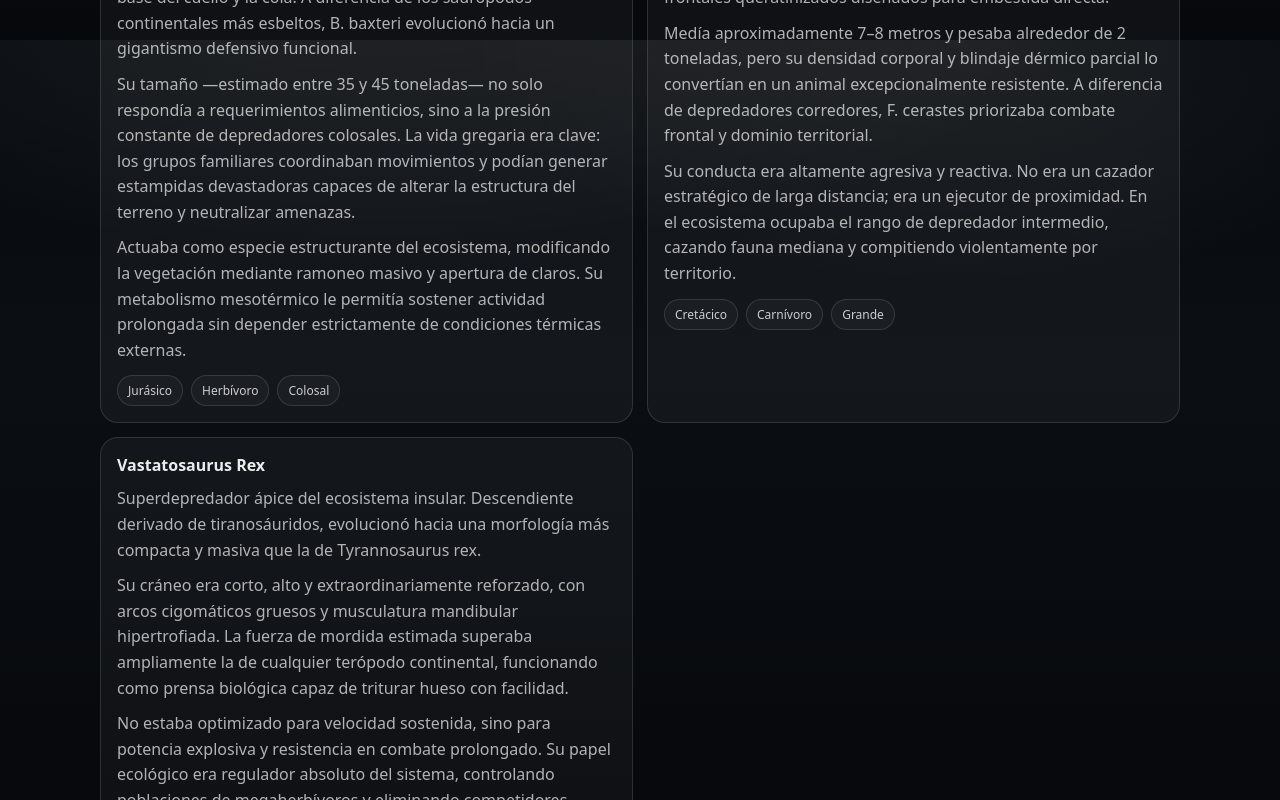
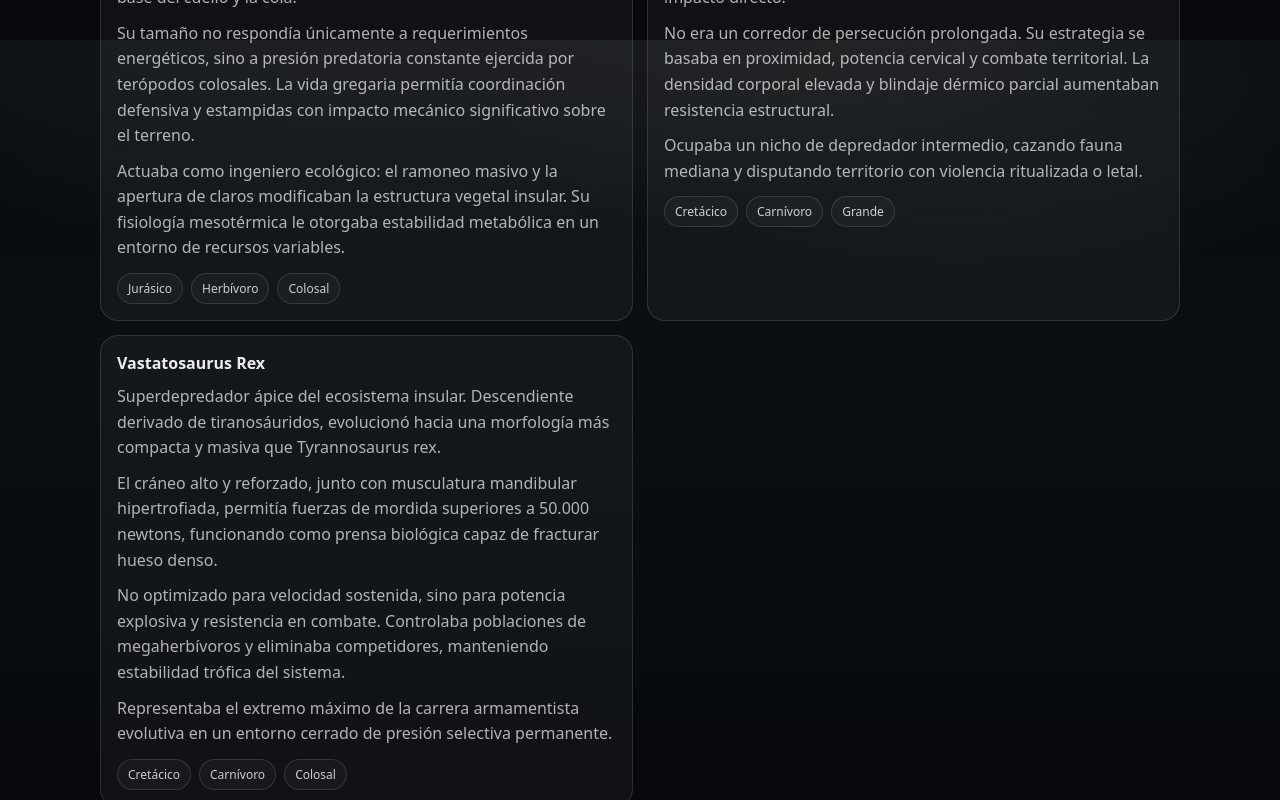
Before and after one commit to lu-developer476/Dinosauria, a React (Vite) app: page / in a window 1280 px wide. Shown: the part 2360-3160 px from the top of the page. Built offline with nearby package versions, Linux system fonts and the light colour scheme.

Commit message:
dinos.ts

```diff
--- a/src/data/dinos.ts
+++ b/src/data/dinos.ts
@@ -7,36 +7,62 @@ export const dinos: DinoCard[] = [
     era: "Jurásico",
     diet: "Herbívoro",
     size: "Colosal",
-    description: `Megaherbívoro insular derivado de diplodócidos jurásicos. Presentaba una estructura corporal extraordinariamente robusta, con vértebras cervicales reforzadas y musculatura densa en la base del cuello y la cola. A diferencia de los saurópodos continentales más esbeltos, B. baxteri evolucionó hacia un gigantismo defensivo funcional.
 
-Su tamaño —estimado entre 35 y 45 toneladas— no solo respondía a requerimientos alimenticios, sino a la presión constante de depredadores colosales. La vida gregaria era clave: los grupos familiares coordinaban movimientos y podían generar estampidas devastadoras capaces de alterar la estructura del terreno y neutralizar amenazas.
+    mass: "35–45 toneladas",
+    length: "22–25 metros",
+    locomotion: "Cuadrúpeda graviportal",
+    thermoregulation: "Mesotérmica",
+    ecologicalRole: "Especie estructurante del ecosistema",
+    defensiveStrategy: "Gigantismo defensivo y comportamiento gregario",
 
-Actuaba como especie estructurante del ecosistema, modificando la vegetación mediante ramoneo masivo y apertura de claros. Su metabolismo mesotérmico le permitía sostener actividad prolongada sin depender estrictamente de condiciones térmicas externas.`
+    description: `Megaherbívoro insular derivado de diplodócidos jurásicos. Presentaba una estructura corporal extraordinariamente robusta, con vértebras cervicales reforzadas y musculatura densa en la base del cuello y la cola.
+
+Su tamaño no respondía únicamente a requerimientos energéticos, sino a presión predatoria constante ejercida por terópodos colosales. La vida gregaria permitía coordinación defensiva y estampidas con impacto mecánico significativo sobre el terreno.
+
+Actuaba como ingeniero ecológico: el ramoneo masivo y la apertura de claros modificaban la estructura vegetal insular. Su fisiología mesotérmica le otorgaba estabilidad metabólica en un entorno de recursos variables.`
   },
+
   {
     id: "ferrucutus-cerastes",
     name: "Ferrucutus cerastes",
     era: "Cretácico",
     diet: "Carnívoro",
     size: "Grande",
-    description: `Terópodo derivado de abelisáuridos gondwánicos, altamente modificado por evolución insular. Su rasgo más distintivo era el cráneo compacto con suturas óseas fusionadas y cuernos frontales queratinizados diseñados para embestida directa.
 
-Medía aproximadamente 7–8 metros y pesaba alrededor de 2 toneladas, pero su densidad corporal y blindaje dérmico parcial lo convertían en un animal excepcionalmente resistente. A diferencia de depredadores corredores, F. cerastes priorizaba combate frontal y dominio territorial.
+    mass: "1.8–2.2 toneladas",
+    length: "7–8 metros",
+    locomotion: "Bípeda robusta",
+    thermoregulation: "Probablemente endotérmica parcial",
+    ecologicalRole: "Depredador intermedio territorial",
+    defensiveStrategy: "Cráneo reforzado y embestida frontal",
 
-Su conducta era altamente agresiva y reactiva. No era un cazador estratégico de larga distancia; era un ejecutor de proximidad. En el ecosistema ocupaba el rango de depredador intermedio, cazando fauna mediana y compitiendo violentamente por territorio.`
+    description: `Terópodo derivado de abelisáuridos gondwánicos, modificado por evolución insular extrema. Presentaba cráneo compacto con suturas fusionadas y cuernos queratinizados diseñados para impacto directo.
+
+No era un corredor de persecución prolongada. Su estrategia se basaba en proximidad, potencia cervical y combate territorial. La densidad corporal elevada y blindaje dérmico parcial aumentaban resistencia estructural.
+
+Ocupaba un nicho de depredador intermedio, cazando fauna mediana y disputando territorio con violencia ritualizada o letal.`
   },
+
   {
     id: "vastatosaurus-rex",
     name: "Vastatosaurus Rex",
     era: "Cretácico",
     diet: "Carnívoro",
     size: "Colosal",
-    description: `Superdepredador ápice del ecosistema insular. Descendiente derivado de tiranosáuridos, evolucionó hacia una morfología más compacta y masiva que la de Tyrannosaurus rex.
 
-Su cráneo era corto, alto y extraordinariamente reforzado, con arcos cigomáticos gruesos y musculatura mandibular hipertrofiada. La fuerza de mordida estimada superaba ampliamente la de cualquier terópodo continental, funcionando como prensa biológica capaz de triturar hueso con facilidad.
+    mass: "12–14 toneladas",
+    length: "13–15 metros",
+    locomotion: "Bípeda de potencia explosiva",
+    thermoregulation: "Endotérmica avanzada",
+    ecologicalRole: "Depredador ápice regulador",
+    defensiveStrategy: "Fuerza mandibular extrema y dominancia territorial",
 
-No estaba optimizado para velocidad sostenida, sino para potencia explosiva y resistencia en combate prolongado. Su papel ecológico era regulador absoluto del sistema, controlando poblaciones de megaherbívoros y eliminando competidores.
+    description: `Superdepredador ápice del ecosistema insular. Descendiente derivado de tiranosáuridos, evolucionó hacia una morfología más compacta y masiva que Tyrannosaurus rex.
 
-Territorial, dominante y altamente eficiente, representaba el punto máximo de la carrera armamentista evolutiva dentro de la Isla Calavera.`
+El cráneo alto y reforzado, junto con musculatura mandibular hipertrofiada, permitía fuerzas de mordida superiores a 50.000 newtons, funcionando como prensa biológica capaz de fracturar hueso denso.
+
+No optimizado para velocidad sostenida, sino para potencia explosiva y resistencia en combate. Controlaba poblaciones de megaherbívoros y eliminaba competidores, manteniendo estabilidad trófica del sistema.
+
+Representaba el extremo máximo de la carrera armamentista evolutiva en un entorno cerrado de presión selectiva permanente.`
   }
 ];
```
